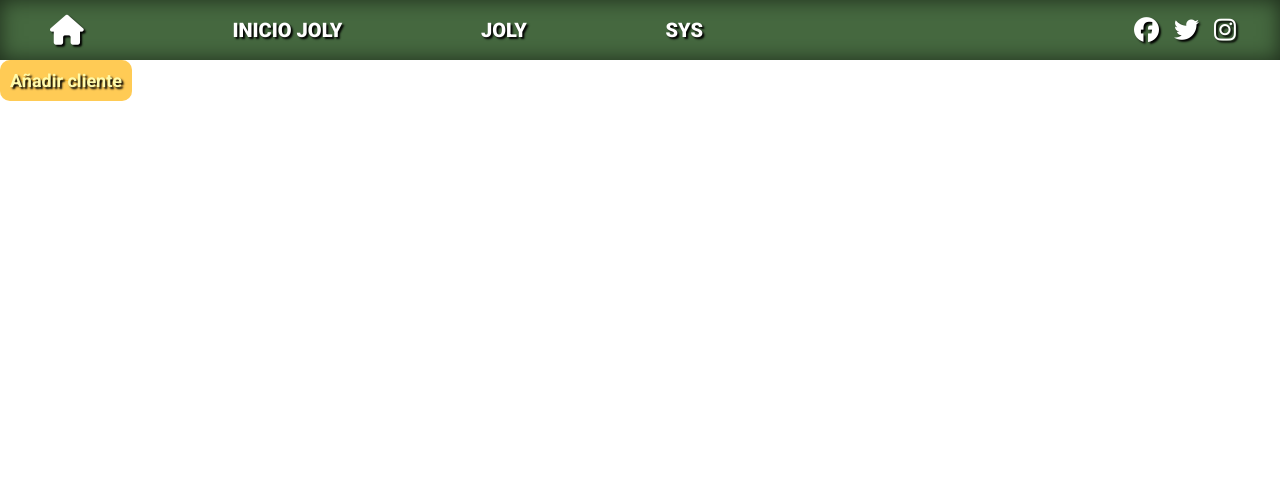
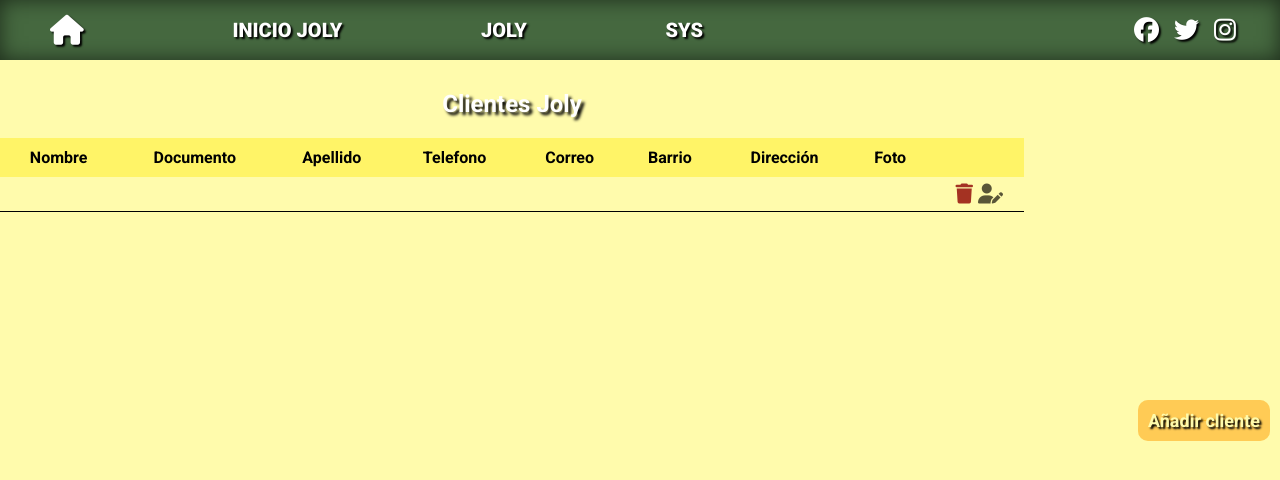
Before and after one commit to YefersonIdarraga/proyecto-final-crud, a React (Vite) app in the folder client/: page /#/clientes-joly in a window 1280 px wide. Shown: the top 480 px of the page. Built offline with nearby package versions, Linux system fonts and the light colour scheme.

Commit message:
Modal completo, table clientes joly

```diff
--- /dev/null
+++ b/client/src/components/JOLY/AñadirCliente.jsx
@@ -0,0 +1,21 @@
+import React from 'react'
+
+const AñadirCliente = () => {
+  return (
+    <section className='form-add-client'>
+        <form action="">
+            <input type="text" placeholder='Documento' />
+            <input type="text" placeholder='Nombre' />
+            <input type="text" placeholder='Apellido' />
+            <input type="text" placeholder='Telefono' />
+            <input type="text" placeholder='Correo' />
+            <input type="text" placeholder='Barrio' />
+            <input type="text" placeholder='Dirección' />
+            <input type="text" placeholder='URL Foto' />
+            <input className='registrarJ' type="submit" value='Registrar'/>
+        </form>
+    </section>
+  )
+}
+
+export default AñadirCliente
--- a/client/src/index.css
+++ b/client/src/index.css
@@ -448,10 +448,8 @@ header, .menu, .menusys {
     z-index: 2;
 }
 .modal-container{
-    width: 50%;
-    min-width: 400px;
     position: relative;
-    padding: 10px;
+    padding: 40px;
     background: white;
     border-radius: 10px;
 }
@@ -459,12 +457,29 @@ header, .menu, .menusys {
     position: absolute;
     top: 0;
     right: 0;
+    background: none;
+    border: none;
+    margin: 5px;
+    font-size: 25px;
+    color: gray;
+    transition: .3s ease-in-out;
+}
+.modalClose:hover{
+    color: rgb(41, 41, 41);
+    transition: .3s ease-in-out;
+    cursor: pointer;
 }
 /* Clientes Joly */
 .container-clientesj{
     padding-top: 60px;
+    width: 100%;
+    height: 100vh;
+    background: var(--color5);
 }
 .add-clientB{
+    position: fixed;
+    right: 10px;
+    top: 50%;
     background: var(--color3);
     padding: 10px;
     border-radius: 10px;
@@ -481,3 +496,89 @@ header, .menu, .menusys {
     cursor: pointer;
     transition: .3s ease-in-out;
 }
+/* AñadirCliente */
+.form-add-client{
+    width: 300px;
+}
+.form-add-client form{
+    display: flex;
+    flex-direction: column;
+    gap: 10px;
+    width: 100%;
+}
+.form-add-client input{
+    padding: 10px;
+    font-size: 17px;
+    outline: none;
+    border: none;
+    border-bottom: 1px solid black;
+}
+.form-add-client input:focus{
+    border-color: var(--color3);
+}
+.registrarJ{
+    background: var(--color3);
+    color: white;
+    text-shadow: 1px 1px 1px black;
+    text-transform: uppercase;
+    border-radius: 10px;
+    box-shadow: inset 0 0 0 20px rgba(255, 255, 255, 0.205);
+    transition: .3s ease-in-out;
+}
+.registrarJ:hover{
+    box-shadow: none;
+    transition: .3s ease-in-out;
+    color: gray;
+    cursor: pointer;
+}
+/* Table clientes Joly */
+.table-clientesj{
+    width: 80%;
+    margin-top: 30px;
+}
+.table-clientesj h1{
+    text-align: center;
+    color: white;
+    text-shadow: 3px 3px 3px black;
+    margin-bottom: 20px;
+}
+.table-clientesj table{
+    width: 100%;
+    border-collapse: collapse;
+}
+.table-clientesj thead{
+    background: var(--color4);
+}
+.table-clientesj th{
+    padding: 10px;
+}
+.table-clientesj td{
+    border-bottom: 1px solid black;
+    padding: 5px;
+    text-align: center;
+}
+.table-clientesj button{
+    background: none;
+    border: none;
+    font-size: 20px;
+    margin-left: 5px;
+}
+.edit-client{
+    color: rgb(47, 44, 26, 0.8);
+    transition: .3s ease-in-out;
+}
+.edit-client:hover{
+    color: var(--color1);
+}
+.trash{
+    color: rgb(141, 0, 0, 0.8);
+    transition: .3s ease-in-out;
+}
+.trash:hover{
+    color: rgb(141, 0, 0);
+}
+.edit-client:hover, .trash:hover{
+    cursor: pointer;
+    text-shadow: none;
+    transition: .3s ease-in-out;
+}
--- a/client/src/layout/Joly/ClientesJoly.jsx
+++ b/client/src/layout/Joly/ClientesJoly.jsx
@@ -1,5 +1,6 @@
 import React from 'react'
 import { useState } from 'react'
+import AñadirCliente from '../../components/JOLY/AñadirCliente'
 import HeaderJoly from '../../helper/HeaderJoly'
 import Modal from '../Modal'
 
@@ -14,20 +15,22 @@ const ClientesJoly = () => {
               <button className='add-clientB' onClick={()=> setMostrar(true)}>Añadir cliente</button>
             <Modal isOpen={mostrar} onClose={()=> setMostrar(false)}>
             <p>
-              Lorem ipsum dolor sit amet consectetur adipisicing elit. Cupiditate, officia. Laborum provident asperiores magni eaque fugit libero quam incidunt consequuntur, illum dolores iure, quidem perferendis assumenda quis ea voluptatem voluptas.
+              <AñadirCliente />
             </p>
             </Modal>
           </div>
-          <div className="table-clientes">
+          <div className="table-clientesj">
+            <h1>Clientes Joly</h1>
             <table>
               <thead>
-                <th></th>
-                <th></th>
-                <th></th>
-                <th></th>
-                <th></th>
-                <th></th>
-                <th></th>
+                <th>Nombre</th>
+                <th>Documento</th>
+                <th>Apellido</th>
+                <th>Telefono</th>
+                <th>Correo</th>
+                <th>Barrio</th>
+                <th>Dirección</th>
+                <th>Foto</th>
                 <th></th>
               </thead>
               <tbody>
@@ -39,6 +42,10 @@ const ClientesJoly = () => {
                 <td></td>
                 <td></td>
                 <td></td>
+                <td>
+                  <button className='trash'><i class="fa-solid fa-trash"></i></button>
+                  <button className='edit-client'><i class="fa-solid fa-user-pen"></i></button>
+                </td>
               </tbody>
             </table>
           </div>
--- a/client/src/layout/Modal.jsx
+++ b/client/src/layout/Modal.jsx
@@ -3,7 +3,7 @@ const Modal = ({ isOpen, onClose, children }) => {
     return(
         <section className="modal" style={{ display: isOpen ? 'grid' : 'none'}}>
             <div className="modal-container">
-                <button className="modalClose" onClick={onClose}>X</button>
+                <button className="modalClose" onClick={onClose}><i class="fa-solid fa-xmark"></i></button>
                 {children}
             </div>
         </section>
```
